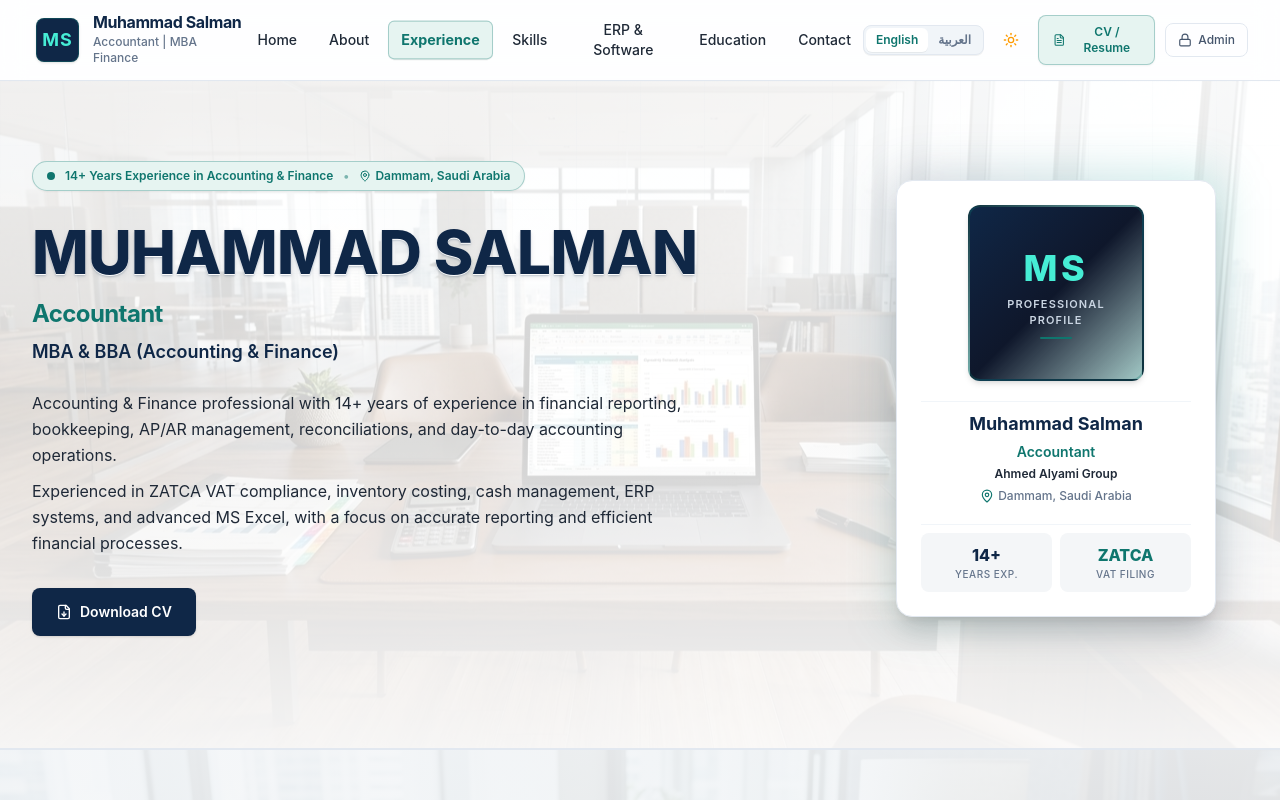
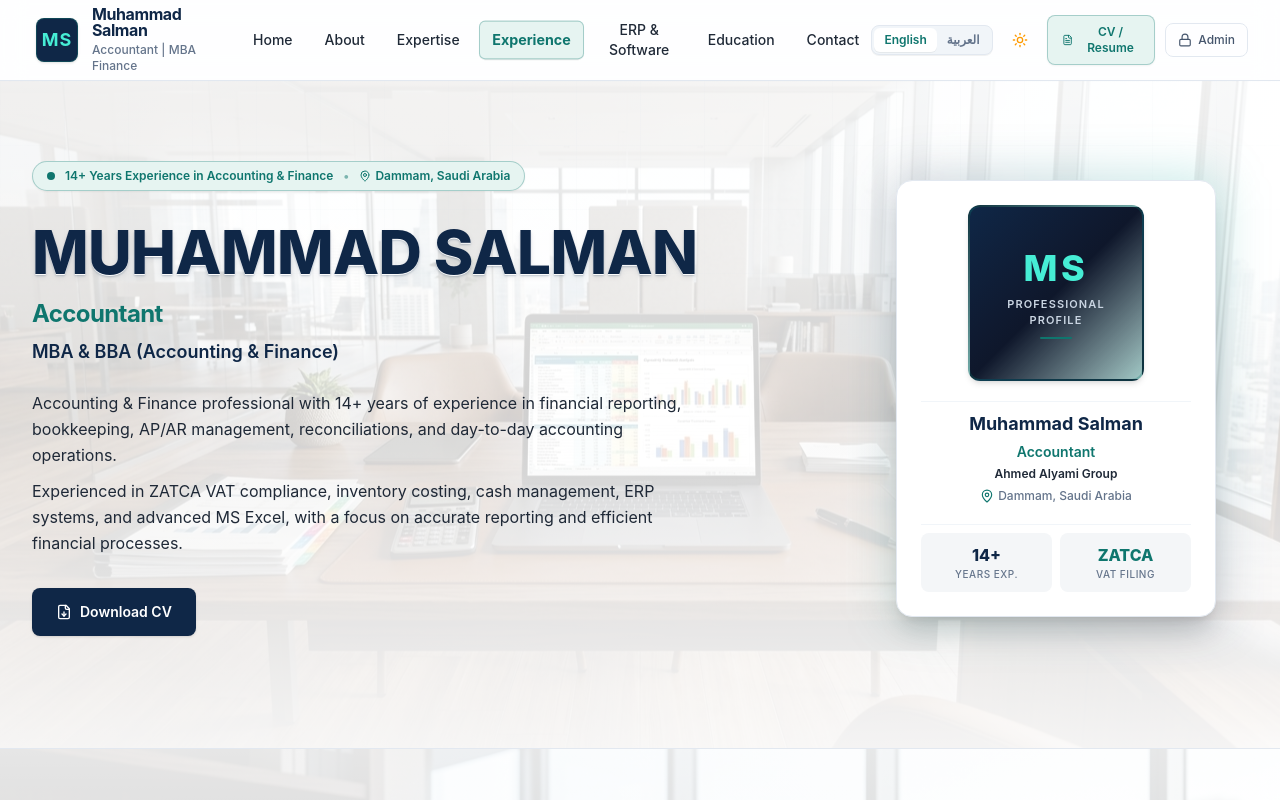
Before and after one commit to analystsalman1987/analystsalman1987-muhammad-salman-portfolio-final, a React (Vite) app: page / in a window 1280 px wide. Shown: the top 800 px of the page. Built offline with nearby package versions, Linux system fonts and the light colour scheme; a web font is replaced by a local one.

Commit message:
refactor(nav): reorganize sections and improve scrolling
Update navigation links, add scroll-margin to sections, and reorder App components for better content flow.

```diff
--- a/src/App.tsx
+++ b/src/App.tsx
@@ -206,17 +206,17 @@ export default function App() {
           />
         )}
 
-        {/* Highlights Section */}
-        {visibility.highlights && (
-          <Highlights highlights={highlights} />
-        )}
-
         {/* About Section */}
         {visibility.about && (
           <About profile={profile} />
         )}
 
-        {/* Core Professional Expertise */}
+        {/* Professional Highlights Section */}
+        {visibility.highlights && (
+          <Highlights highlights={highlights} />
+        )}
+
+        {/* Core Professional Expertise Section */}
         {visibility.expertise && (
           <Expertise expertise={expertise} />
         )}
--- a/src/components/Experience.tsx
+++ b/src/components/Experience.tsx
@@ -59,7 +59,7 @@ export function Experience({ experience, isSelected = false, onToggleSelect }: E
   return (
     <section
       id="experience"
-      className="relative py-20 bg-white dark:bg-slate-900 border-b border-slate-200 dark:border-slate-800 transition-colors overflow-hidden"
+      className="relative py-20 scroll-mt-20 bg-white dark:bg-slate-900 border-b border-slate-200 dark:border-slate-800 transition-colors overflow-hidden"
     >
       {/* Subtle Professional Background Image for Experience */}
       <div
--- a/src/components/Expertise.tsx
+++ b/src/components/Expertise.tsx
@@ -90,11 +90,8 @@ export function Expertise({ expertise }: ExpertiseProps) {
   return (
     <section
       id="expertise"
-      className="relative py-20 bg-white dark:bg-slate-900 border-b border-slate-200 dark:border-slate-800 transition-colors overflow-hidden"
+      className="relative py-20 scroll-mt-20 bg-white dark:bg-slate-900 border-b border-slate-200 dark:border-slate-800 transition-colors overflow-hidden"
     >
-      {/* Anchor for any remaining legacy #skills navigation */}
-      <span id="skills" className="absolute -top-24 pointer-events-none" aria-hidden="true" />
-
       {/* Subtle Professional Accounting & Operations Background Image */}
       <div
         className="absolute inset-0 pointer-events-none z-0"
--- a/src/components/Navbar.tsx
+++ b/src/components/Navbar.tsx
@@ -45,8 +45,8 @@ export function Navbar({
   const navLinks = [
     { name: isRTL ? ARABIC_TRANSLATIONS.nav.home : 'Home', href: '#home' },
     { name: isRTL ? ARABIC_TRANSLATIONS.nav.about : 'About', href: '#about' },
+    { name: isRTL ? ARABIC_TRANSLATIONS.nav.expertise : 'Expertise', href: '#expertise' },
     { name: isRTL ? ARABIC_TRANSLATIONS.nav.experience : 'Experience', href: '#experience' },
-    { name: isRTL ? ARABIC_TRANSLATIONS.nav.skills : 'Skills', href: '#skills' },
     { name: isRTL ? ARABIC_TRANSLATIONS.nav.software : 'ERP & Software', href: '#software' },
     { name: isRTL ? ARABIC_TRANSLATIONS.nav.education : 'Education', href: '#education' },
     { name: isRTL ? ARABIC_TRANSLATIONS.nav.contact : 'Contact', href: '#contact' },
```
